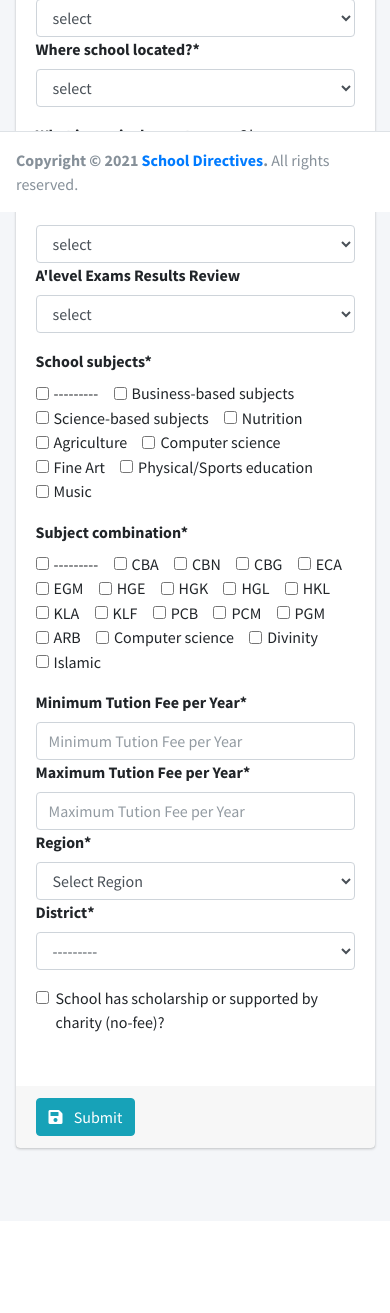
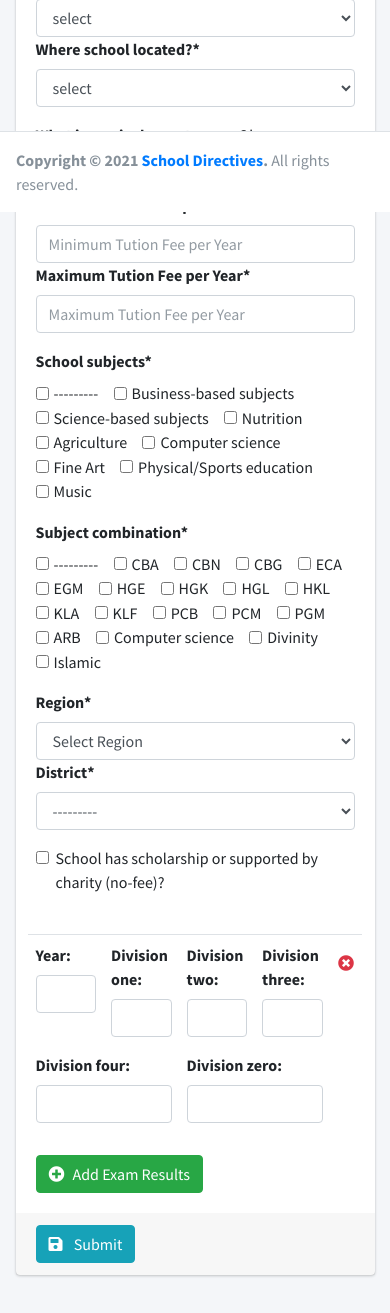
Before and after one commit to devmedtz/directives_analystics, a Django app: page /dashboard/create-school/ in a window 390 px wide. Shown: the part 632-1945 px from the top of the page. Before the commit the page ends 1783 px from the top, so only its background shows below. Run offline with Django 3.2, Linux system fonts and the light colour scheme; the visitor is signed in with stand-in values (Sample User, id 1); data that the repository does not hold is empty; parts of the project's set-up code (start-up, migrations or seed data) failed here and were passed over; some libraries are stand-ins or nearby versions.

Commit message:
sdsghgshdg

```diff
--- a/admins/forms.py
+++ b/admins/forms.py
@@ -1,6 +1,7 @@
 from django import forms
+from django.forms.formsets import formset_factory
 
-from main.models import School
+from main.models import School, SchoolExamResult
 from location.models import Region, District
 
 class SchoolForm(forms.ModelForm):
@@ -22,3 +23,14 @@ class SchoolForm(forms.ModelForm):
 				pass
 		elif self.instance.pk:
 			self.fields['district'].queryset = self.instance.region.district_set.order_by('id')
+
+
+class SchoolExamResultForm(forms.ModelForm):
+
+	class Meta:
+		model = SchoolExamResult
+		fields = ['year', 'division_one', 'division_two', 'division_three', 'division_four', 'division_zero',]
+
+SchoolExamResultFormSet = formset_factory(SchoolExamResultForm, extra=0)
+
+SchoolExamResultInlineFormSet = forms.inlineformset_factory(School, SchoolExamResult, fields = ('id','year', 'division_one', 'division_two', 'division_three', 'division_four', 'division_zero',), extra=1)
--- a/admins/templates/admins/create_school.html
+++ b/admins/templates/admins/create_school.html
@@ -1,5 +1,6 @@
 {% extends 'dashboard/base.html' %}
-{% load widget_tweaks %}
+{% load static %}
+{% load static i18n widget_tweaks %}
 {% load crispy_forms_tags %}
 
 {% block title %}Add school Inforrmation{% endblock %}
@@ -93,16 +94,16 @@
                           {% endfor %}
                       </div>
                       <div class="col-md-3">
-                          <label for="">{{ form.olevel_exam_results_review.label }}</label>
-                          {% render_field form.olevel_exam_results_review class="form-control" placeholder=form.olevel_exam_results_review.label %}
-                          {% for error in form.olevel_exam_results_review.errors %}
-                              <span class="help-block">{{ error }}</span>
-                          {% endfor %}
+                        <label for="">{{ form.minimum_tution_fee.label }}*</label>
+                        {% render_field form.minimum_tution_fee class="form-control" placeholder=form.minimum_tution_fee.label %}
+                        {% for error in form.minimum_tution_fee.errors %}
+                            <span class="help-block">{{ error }}</span>
+                        {% endfor %}
                       </div>
                       <div class="col-md-3">
-                        <label for="">{{ form.alevel_exam_results_review.label }}</label>
-                          {% render_field form.alevel_exam_results_review class="form-control" placeholder=form.alevel_exam_results_review.label %}
-                          {% for error in form.alevel_exam_results_review.errors %}
+                        <label for="">{{ form.maximum_tution_fee.label }}*</label>
+                          {% render_field form.maximum_tution_fee class="form-control" placeholder=form.maximum_tution_fee.label %}
+                          {% for error in form.maximum_tution_fee.errors %}
                               <span class="help-block">{{ error }}</span>
                           {% endfor %}
                       </div>
@@ -142,20 +143,6 @@
                 <div class="form-group">
                   <div class="row">
                       <div class="col-md-3">
-                          <label for="">{{ form.minimum_tution_fee.label }}*</label>
-                          {% render_field form.minimum_tution_fee class="form-control" placeholder=form.minimum_tution_fee.label %}
-                          {% for error in form.minimum_tution_fee.errors %}
-                              <span class="help-block">{{ error }}</span>
-                          {% endfor %}
-                      </div>
-                      <div class="col-md-3">
-                          <label for="">{{ form.maximum_tution_fee.label }}*</label>
-                          {% render_field form.maximum_tution_fee class="form-control" placeholder=form.maximum_tution_fee.label %}
-                          {% for error in form.maximum_tution_fee.errors %}
-                              <span class="help-block">{{ error }}</span>
-                          {% endfor %}
-                      </div>
-                      <div class="col-md-3">
                         <label for="">{{ form.region.label }}*</label>
                         {% render_field form.region class="form-control" placeholder=form.region.label %}
                         {% for error in form.region.errors %}
@@ -169,6 +156,7 @@
                             <span class="help-block">{{ error }}</span>
                         {% endfor %}
                     </div>
+
                   </div>
                 </div>
                 <div class="form-group">
@@ -179,6 +167,63 @@
 
                   </div>
                 </div>
+
+                {{ formset.management_form }}
+                <fieldset>
+                  {% for form in formset %}
+                  <div class="row my-2 py-2 border-top myformset sanction-element">
+                    <div class="col">
+                      <div class="row">
+                        {{ form.id  }}
+                        <div class="col">
+                          <div class="form-group">
+                            {{ form.year.label_tag }}
+                            {% render_field form.year class="form-control" %}
+                          </div>
+                        </div>
+                        <div class="col">
+                          <div class="form-group">
+                            {{ form.division_one.label_tag }}
+                            {% render_field form.division_one class="form-control" %}
+                          </div>
+                        </div>
+                        <div class="col">
+                          <div class="form-group">
+                            {{ form.division_two.label_tag }}
+                            {% render_field form.division_two class="form-control" %}
+                          </div>
+                        </div>
+                        <div class="col">
+                          <div class="form-group">
+                            {{ form.division_three.label_tag }}
+                            {% render_field form.division_three class="form-control" %}
+                          </div>
+                        </div>
+                        <div class="col">
+                          <div class="form-group">
+                            {{ form.division_four.label_tag }}
+                            {% render_field form.division_four class="form-control" %}
+                          </div>
+                        </div>
+                        <div class="col">
+                          <div class="form-group">
+                            {{ form.division_zero.label_tag }}
+                            {% render_field form.division_zero class="form-control" %}
+                          </div>
+                        </div>
+                      </div>
+                    </div>
+
+                    {% if form.instance.pk %}
+                      {% render_field form.DELETE class="form-check-input" %}
+                      <label class="form-check-label" for="delete">
+						              {% trans "Delete" %}
+                      </label>
+                    {% endif %}
+                  </div>
+                  {% endfor %}
+                </fieldset>
+
               </div>
               <div class="card-footer">
                 <button type="submit" class="btn btn-info">
@@ -195,6 +240,18 @@
 {% endblock %}
 
 {% block javascript %}
+
+<script type="text/javascript" src="{% static 'dashboard/js/jquery.formset.js' %}"></script>
+
+<script>
+    $('.myformset').formset({
+        addText: '<i class="fas fa-plus-circle mr-2"></i>{% trans "Add Exam Results" %}',
+		addCssClass: 'btn btn-success',
+		deleteCssClass: 'text-danger m-2',
+        deleteText: '<i class="fas fa-times-circle"></i>',
+		prefix: '{{ formset.prefix }}',
+    });
+</script>
 
 <script>
   $("#id_region").change(function () {
--- a/admins/views.py
+++ b/admins/views.py
@@ -3,8 +3,8 @@ from django.http import HttpResponseForbidden
 from django.contrib import messages
 from django.contrib.auth.decorators import login_required
 
-from main.models import School
-from .forms import SchoolForm
+from main.models import School, SchoolExamResult
+from .forms import SchoolForm, SchoolExamResultForm, SchoolExamResultInlineFormSet
 
 @login_required
 def dashboard(request):
@@ -15,41 +15,98 @@ def dashboard(request):
     return render(request, template_name, context)
 
 
-login_required
+@login_required
 def create_edit_school(request, id=None):
+	"""
+		This is an inline formset to create a new school entry along with exams results that can have multiple occurences.
+	"""
 
 	user = request.user
 	schools = School.objects.all()
 
 	if id:
-		obj = get_object_or_404(School, id=id)
-		if obj.created_by != user:
+		school = get_object_or_404(School, id=id)
+		school_exam_result = SchoolExamResult.objects.filter(school=school)
+		formset = SchoolExamResultInlineFormSet(instance=school)
+		if school.created_by != request.user:
 			return HttpResponseForbidden()
 	else:
-		obj = School(created_by=user)
+		school = School(created_by=user)
+		formset = SchoolExamResultInlineFormSet(instance=school)
 
 	if request.POST:
-		form = SchoolForm(request.POST, request.FILES, instance=obj)
+		form = SchoolForm(request.POST, request.FILES, instance=school)
+		formset = SchoolExamResultInlineFormSet(request.POST,prefix='school_exam_result')
+		if form.is_valid():
+			school_form = form.save(commit=False)
 
-		if form.is_valid():
-			school_obj = form.save(commit=False)
-			school_obj.created_by = user
-			school_obj.save()
+			formset = SchoolExamResultInlineFormSet(request.POST,prefix='school_exam_result',instance=school_form)
+			if formset.is_valid():
+				school_form.save()
+				school_exam_results = formset.save(commit=False)
+				for e in school_exam_results:
+					e.created_by = user
+					e.save()
 
-			messages.success(request, 'Success, School was created', extra_tags='alert alert-success')
+				messages.success(request, 'Success, School was created', extra_tags='alert alert-success')
+				return redirect(to='admins:create_school')
 
-			return redirect(to='admins:create_school')
+			else:
+				messages.error(request, 'Errors occurred', extra_tags='alert alert-danger')
 
 		else:
 			messages.error(request, 'Errors occurred', extra_tags='alert alert-danger')
 	else:
-		form = SchoolForm(instance=obj)
+		form = SchoolForm(instance=school)
+		formset = SchoolExamResultInlineFormSet(instance=school, prefix='school_exam_result')
 
 	context = {
 		'form': form,
-		'schools':schools,
+		'formset': formset,
+		'schools':schools
 	}
 
 	template_name = 'admins/create_school.html'
 
-	return render(request, template_name, context=context)
+	return render(request, template_name, context)
+
+
+
+# @login_required
+# def create_edit_school(request, id=None):
+
+# 	user = request.user
+# 	schools = School.objects.all()
+
+# 	if id:
+# 		obj = get_object_or_404(School, id=id)
+# 		if obj.created_by != user:
+# 			return HttpResponseForbidden()
+# 	else:
+# 		obj = School(created_by=user)
+
+# 	if request.POST:
+# 		form = SchoolForm(request.POST, request.FILES, instance=obj)
+
+# 		if form.is_valid():
+# 			school_obj = form.save(commit=False)
+# 			school_obj.created_by = user
+# 			school_obj.save()
+
+# 			messages.success(request, 'Success, School was created', extra_tags='alert alert-success')
+
+# 			return redirect(to='admins:create_school')
+
+# 		else:
+# 			messages.error(request, 'Errors occurred', extra_tags='alert alert-danger')
+# 	else:
+# 		form = SchoolForm(instance=obj)
+
+# 	context = {
+# 		'form': form,
+# 		'schools':schools,
+# 	}
+
+# 	template_name = 'admins/create_school.html'
+
+# 	return render(request, template_name, context=context)
--- a/config/settings.py
+++ b/config/settings.py
@@ -48,6 +48,7 @@ INSTALLED_APPS = [
     'crispy_forms',
     'widget_tweaks',
     'multiselectfield',
+    'formtools',
 ]
 
 MIDDLEWARE = [
```
Also changed, not shown: main/models.py (+18 -2 lines), main/migrations/0009_auto_20210217_2127.py (added), static/dashboard/js/jquery.formset.js (added), 2 other files.
